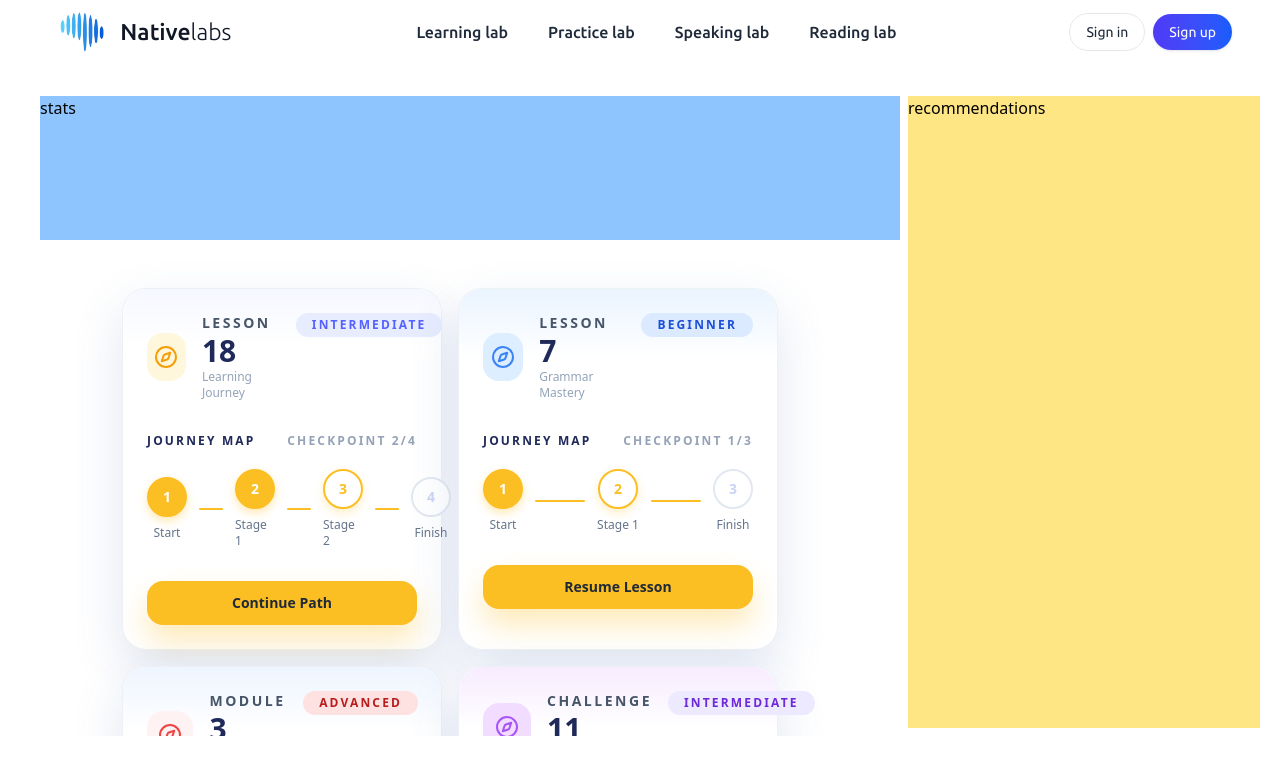
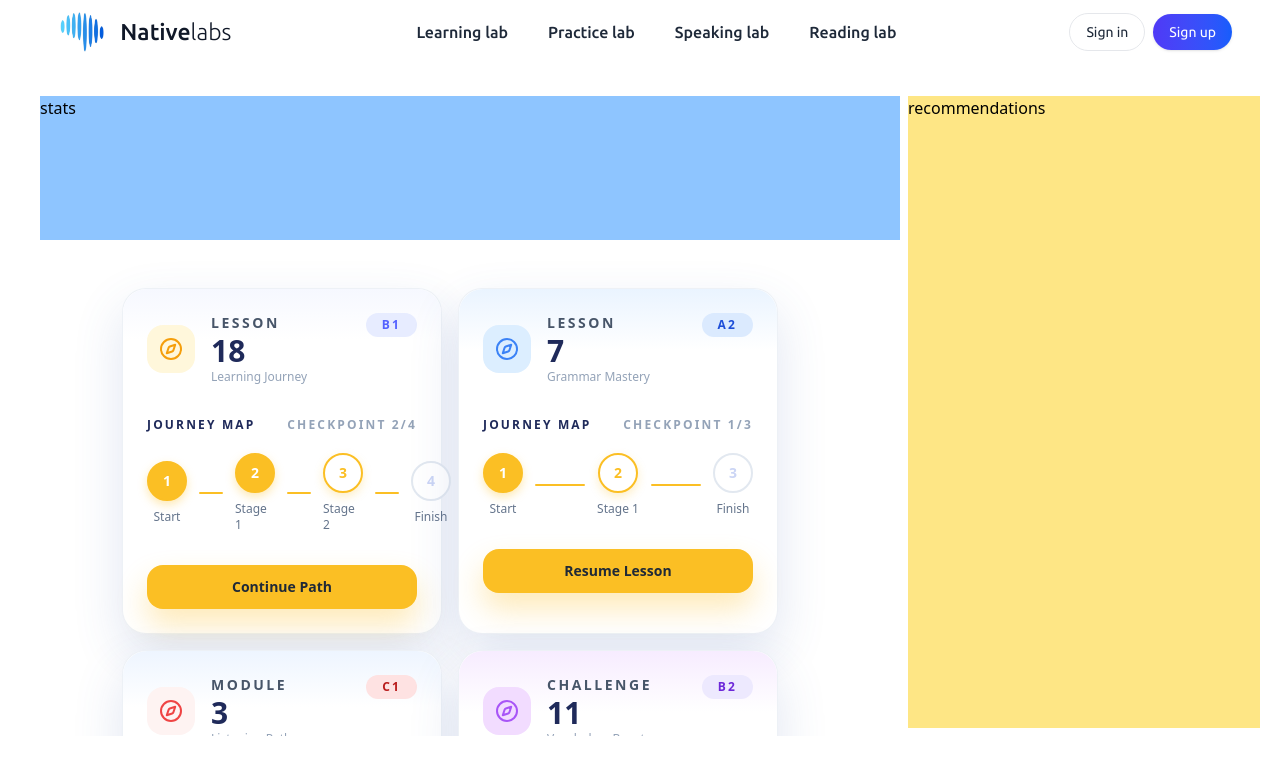
Before and after one commit to Raman-Khiva/Language_practice_app, a Next.js app in the folder client/: page /stories in a window 1280 px wide. Shown: the top 774 px of the page. Built offline with nearby package versions, Linux system fonts and the light colour scheme.

Commit message:
story cards data updated

```diff
--- a/client/mock/storyCards.js
+++ b/client/mock/storyCards.js
@@ -3,7 +3,7 @@ export const storyCardData = [
     lessonLabel: 'Lesson',
     lessonNumber: 18,
     lessonSubtitle: 'Learning Journey',
-    level: 'Intermediate',
+    level: 'B1',
     journeyHeading: 'Journey Map',
     checkpointLabel: 'Checkpoint',
     checkpointsCompleted: 2,
@@ -25,7 +25,7 @@ export const storyCardData = [
     lessonLabel: 'Lesson',
     lessonNumber: 7,
     lessonSubtitle: 'Grammar Mastery',
-    level: 'Beginner',
+    level: 'A2',
     journeyHeading: 'Journey Map',
     checkpointLabel: 'Checkpoint',
     checkpointsCompleted: 1,
@@ -46,7 +46,7 @@ export const storyCardData = [
     lessonLabel: 'Module',
     lessonNumber: 3,
     lessonSubtitle: 'Listening Path',
-    level: 'Advanced',
+    level: 'C1',
     journeyHeading: 'Journey Map',
     checkpointLabel: 'Checkpoint',
     checkpointsCompleted: 4,
@@ -69,7 +69,7 @@ export const storyCardData = [
     lessonLabel: 'Challenge',
     lessonNumber: 11,
     lessonSubtitle: 'Vocabulary Boost',
-    level: 'Intermediate',
+    level: 'B2',
     journeyHeading: 'Journey Map',
     checkpointLabel: 'Checkpoint',
     checkpointsCompleted: 3,
@@ -91,7 +91,7 @@ export const storyCardData = [
     lessonLabel: 'Lesson',
     lessonNumber: 22,
     lessonSubtitle: 'Speaking Track',
-    level: 'Advanced',
+    level: 'C2',
     journeyHeading: 'Journey Map',
     checkpointLabel: 'Checkpoint',
     checkpointsCompleted: 5,
@@ -114,7 +114,7 @@ export const storyCardData = [
     lessonLabel: 'Lesson',
     lessonNumber: 5,
     lessonSubtitle: 'Pronunciation Path',
-    level: 'Beginner',
+    level: 'A2',
     journeyHeading: 'Journey Map',
     checkpointLabel: 'Checkpoint',
     checkpointsCompleted: 1,
```
